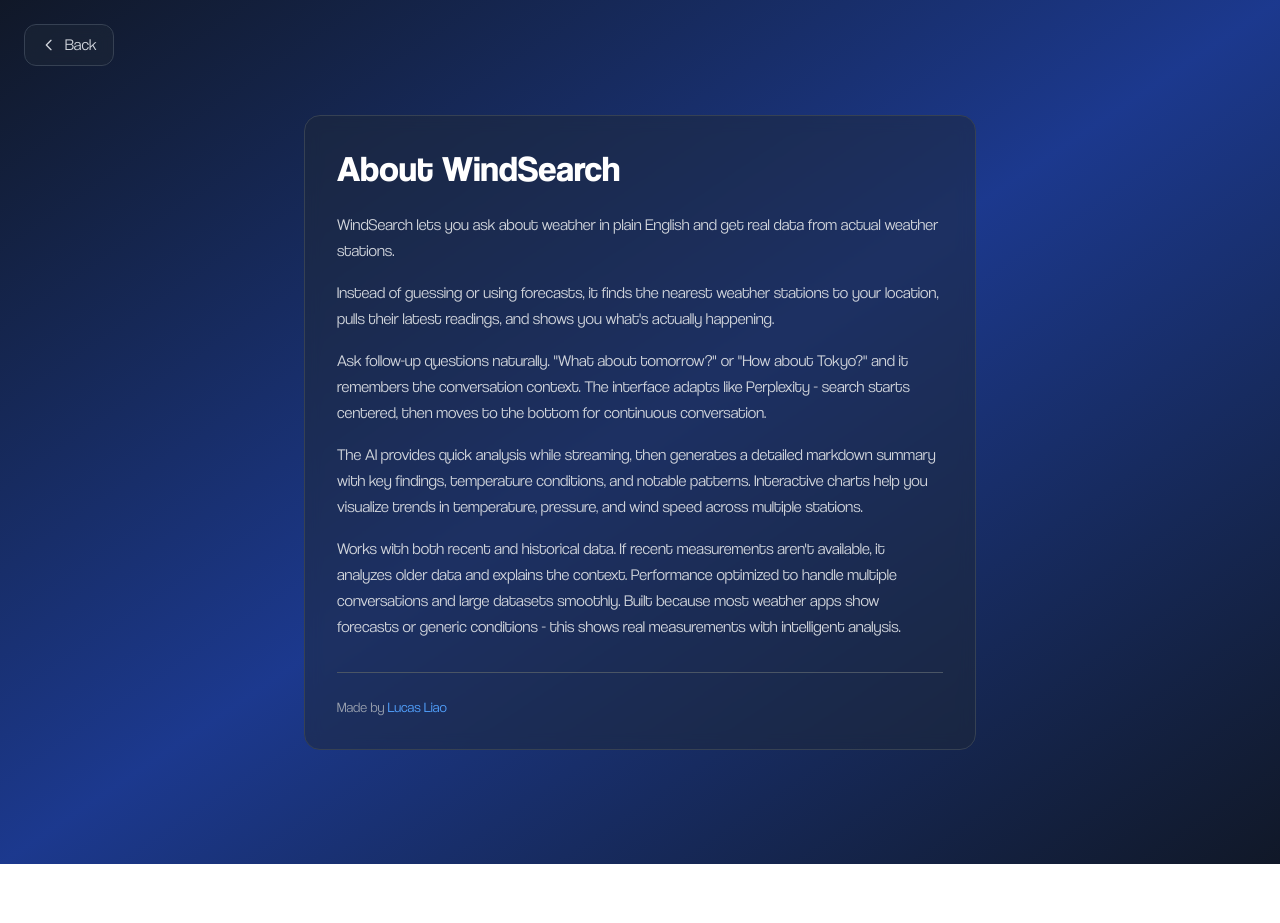
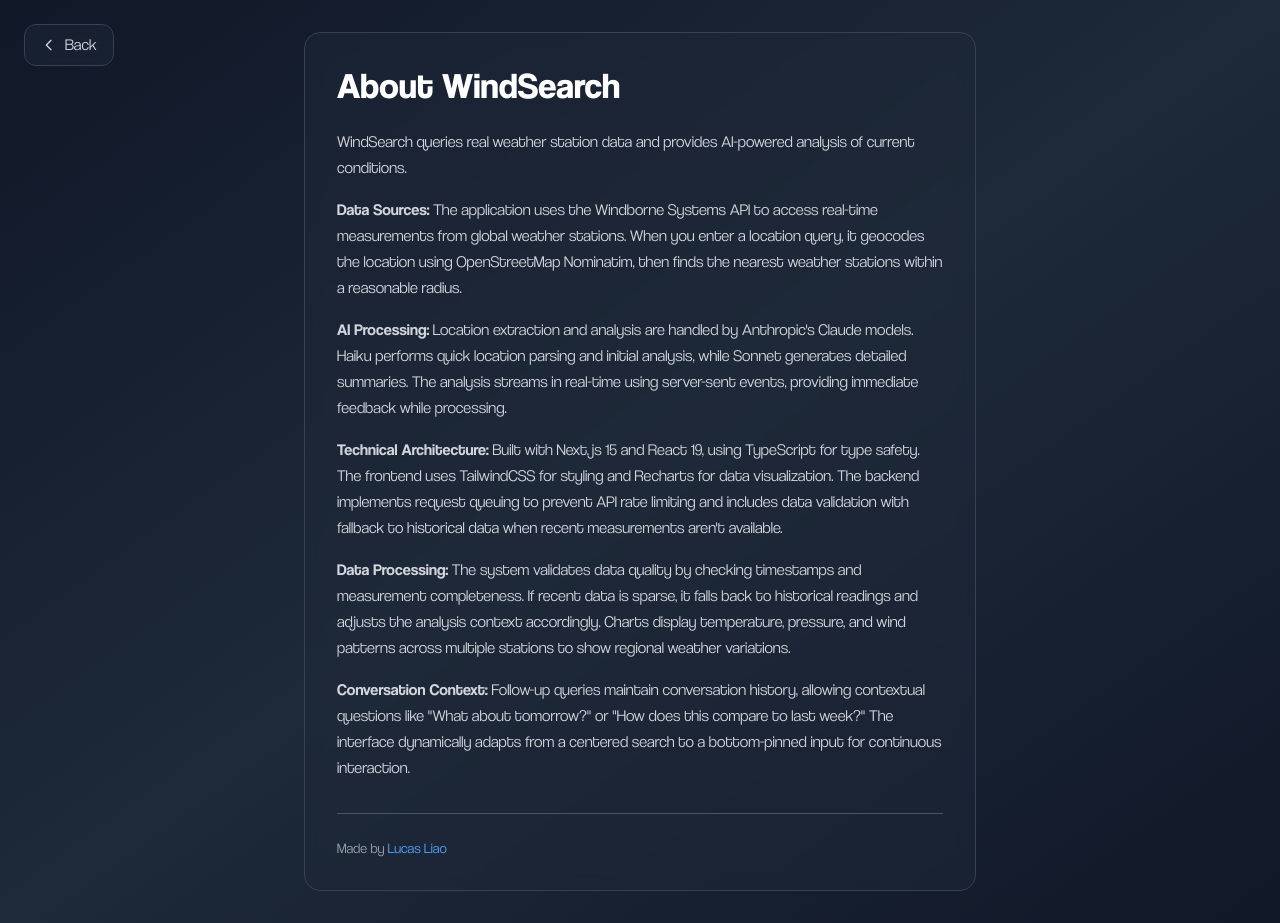
Before and after one commit to lucasliao0403/windsearch, a Next.js app: page /about in a window 1280 px wide. Before the commit the page ends 864 px from the top, so only its background shows below. Built offline with nearby package versions, Linux system fonts and the light colour scheme.

Commit message:
fix repetitive prompts

```diff
--- a/app/about/page.tsx
+++ b/app/about/page.tsx
@@ -4,7 +4,7 @@
 
 export default function About() {
   return (
-    <div className="min-h-screen bg-gradient-to-br from-gray-900 via-blue-900 to-gray-900 p-8">
+    <div className="min-h-screen bg-gradient-to-br from-gray-900 via-gray-800 to-gray-900 p-8">
       {/* Back button */}
       <div className="fixed top-6 left-6 z-10">
         <Link
@@ -29,31 +29,39 @@
 
           <div className="space-y-4 text-gray-300 leading-relaxed">
             <p>
-              WindSearch lets you ask about weather in plain English and get real data from actual weather stations.
+              WindSearch queries real weather station data and provides AI-powered analysis of current conditions.
             </p>
 
             <p>
-              Instead of guessing or using forecasts, it finds the nearest weather stations to your location,
-              pulls their latest readings, and shows you what&apos;s actually happening.
+              <strong>Data Sources:</strong> The application uses the Windborne Systems API to access real-time
+              measurements from global weather stations. When you enter a location query, it geocodes the location
+              using OpenStreetMap Nominatim, then finds the nearest weather stations within a reasonable radius.
             </p>
 
             <p>
-              Ask follow-up questions naturally. &quot;What about tomorrow?&quot; or &quot;How about Tokyo?&quot; and it remembers
-              the conversation context. The interface adapts like Perplexity - search starts centered, then
-              moves to the bottom for continuous conversation.
+              <strong>AI Processing:</strong> Location extraction and analysis are handled by Anthropic&apos;s Claude models.
+              Haiku performs quick location parsing and initial analysis, while Sonnet generates detailed summaries.
+              The analysis streams in real-time using server-sent events, providing immediate feedback while processing.
             </p>
 
             <p>
-              The AI provides quick analysis while streaming, then generates a detailed markdown summary
-              with key findings, temperature conditions, and notable patterns. Interactive charts help you
-              visualize trends in temperature, pressure, and wind speed across multiple stations.
+              <strong>Technical Architecture:</strong> Built with Next.js 15 and React 19, using TypeScript for type safety.
+              The frontend uses TailwindCSS for styling and Recharts for data visualization. The backend implements
+              request queuing to prevent API rate limiting and includes data validation with fallback to historical data
+              when recent measurements aren&apos;t available.
             </p>
 
             <p>
-              Works with both recent and historical data. If recent measurements aren&apos;t available, it analyzes
-              older data and explains the context. Performance optimized to handle multiple conversations and
-              large datasets smoothly. Built because most weather apps show forecasts or generic conditions -
-              this shows real measurements with intelligent analysis.
+              <strong>Data Processing:</strong> The system validates data quality by checking timestamps and measurement
+              completeness. If recent data is sparse, it falls back to historical readings and adjusts the analysis
+              context accordingly. Charts display temperature, pressure, and wind patterns across multiple stations
+              to show regional weather variations.
+            </p>
+
+            <p>
+              <strong>Conversation Context:</strong> Follow-up queries maintain conversation history, allowing contextual
+              questions like &quot;What about tomorrow?&quot; or &quot;How does this compare to last week?&quot; The interface
+              dynamically adapts from a centered search to a bottom-pinned input for continuous interaction.
             </p>
 
             <div className="mt-8 pt-6 border-t border-gray-600">
--- a/components/StreamingAnalysis.tsx
+++ b/components/StreamingAnalysis.tsx
@@ -1,6 +1,6 @@
 'use client';
 
-import { useState, useEffect } from 'react';
+import { useState, useEffect, useRef } from 'react';
 import ReactMarkdown from 'react-markdown';
 import { ChartData } from './WeatherCharts';
 
@@ -29,10 +29,18 @@
   const [isLoading, setIsLoading] = useState(false);
   const [isGeneratingSummary, setIsGeneratingSummary] = useState(false);
   const [error, setError] = useState<string | null>(null);
+  const isAnalysisRunningRef = useRef(false);
 
   useEffect(() => {
     if (stations.length === 0 || !isActive) return;
 
+    // Prevent multiple simultaneous analyses
+    if (isAnalysisRunningRef.current) {
+      console.log('🚫 [STREAM] Analysis already running, skipping duplicate request');
+      return;
+    }
+
+    isAnalysisRunningRef.current = true;
     setIsLoading(true);
     setError(null);
     setAnalysis('');
@@ -40,7 +48,6 @@
     setIsGeneratingSummary(false);
 
     console.log('🔄 [STREAM] Starting fresh analysis, clearing previous chart data');
-
     console.log('🚀 [STREAM] Starting analysis for', stations.length, 'stations');
 
     // Note: EventSource doesn't support POST directly, using fetch instead
@@ -66,11 +73,13 @@
               setError(errorData.error || 'Unable to provide analysis with current data availability.');
               setIsLoading(false);
               setIsGeneratingSummary(false);
+              isAnalysisRunningRef.current = false;
               return; // Don't throw - just show error message
             } catch {
               setError('Unable to provide analysis with current data availability.');
               setIsLoading(false);
               setIsGeneratingSummary(false);
+              isAnalysisRunningRef.current = false;
               return;
             }
           }
@@ -143,6 +152,7 @@
         }
 
         setIsLoading(false);
+        isAnalysisRunningRef.current = false;
         console.log('✅ [STREAM] Analysis completed');
       } catch (fetchError) {
         console.error('💥 [STREAM] Analysis failed:', fetchError);
@@ -162,6 +172,7 @@
 
         setIsLoading(false);
         setIsGeneratingSummary(false);
+        isAnalysisRunningRef.current = false;
       }
     }
 
```
